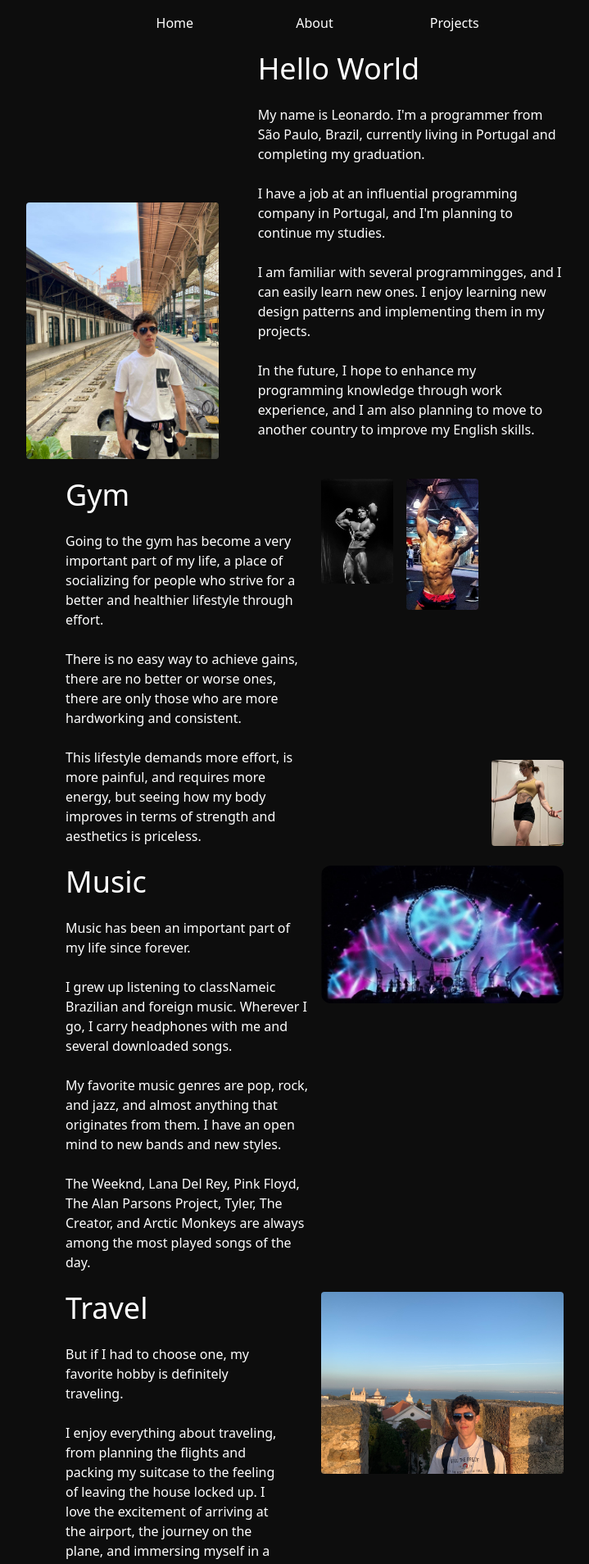
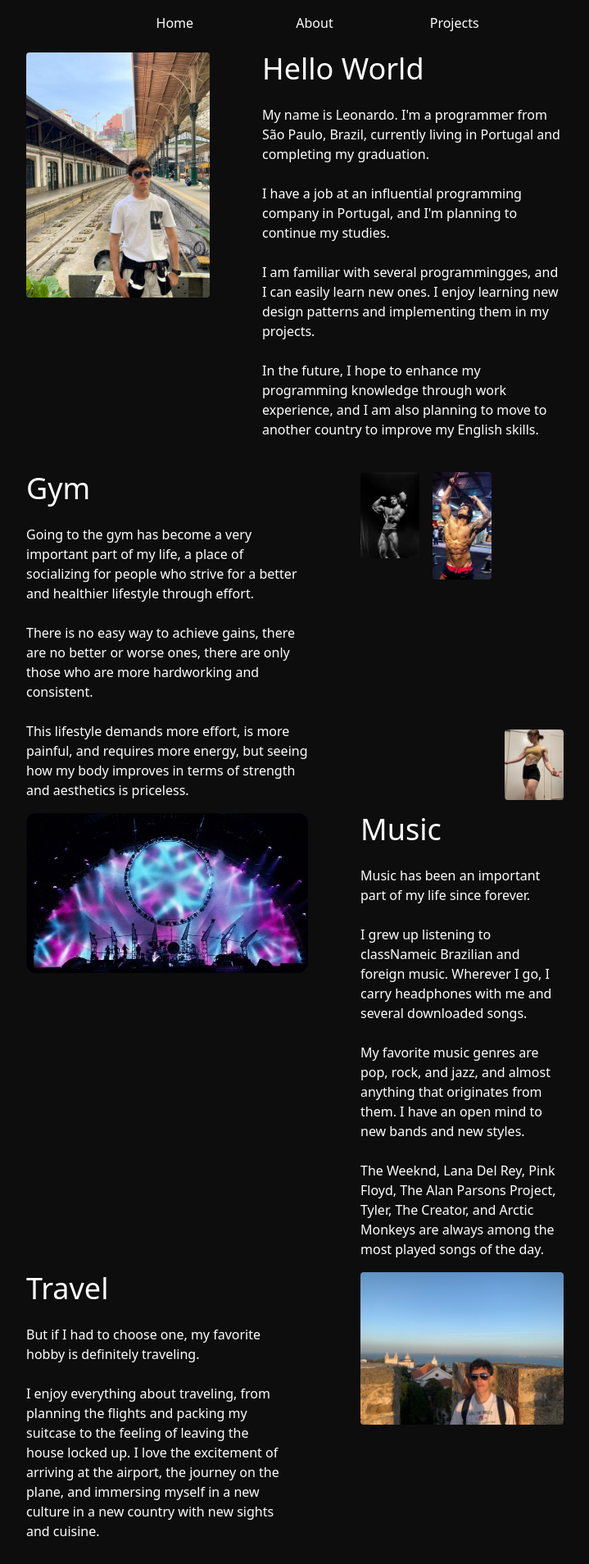
Before and after one commit to leonardo-abreu-programmer/lwo, a Next.js app: page /about in a window 1280 px wide. Shown: the top 1908 px of the page at 82% size, without its empty margins (256-975 px from the left). Built offline with nearby package versions, Linux system fonts and the light colour scheme.

Commit message:
about me page separeted in differents components

```diff
--- a/app/about/page.tsx
+++ b/app/about/page.tsx
@@ -1,107 +1,16 @@
 import Image from 'next/image'
+import Gym from '../../components/gym'
+import Me from '../../components/me'
+import Music from '../../components/music'
+import Travel from '../../components/travel'
 
 export default function Page() {
   return (
     <>
-      <div className="grid xl:grid-cols-3 w-full">
-        <div className="w-full flex xl:items-end p-6 xl:p-0 items-center justify-center">
-          <Image
-            src="/images/alsome.jpg"
-            width={500}
-            height={500}
-            alt="Me again"
-            className="rounded"
-          />
-        </div>
-        <div className="flex flex-col items-start justify-start px-12 xl:col-span-2">
-          <h2 className="pb-6">Hello World</h2>
-          <p>
-              My name is Leonardo. I'm a programmer from São Paulo, Brazil, currently living in Portugal and completing my graduation.<br/><br/>
-              I have a job at an influential programming company in Portugal, and I'm planning to continue my studies.<br/><br/>
-              I am familiar with several programmingges, and I can easily learn new ones. I enjoy learning new design patterns and implementing them in my projects.<br/><br/>
-              In the future, I hope to enhance my programming knowledge through work experience, and I am also planning to move to another country to improve my English skills.<br/><br/>
-          </p>
-        </div>
-      </div>
-
-      <div className="py-6">
-        <div className="grid grid-cols-1 gap-6 px-12">
-
-          <div className="grid xl:grid-cols-2 gap-4">
-            <div>
-              <h2 className="pb-6">Gym</h2>
-              <p>
-                Going to the gym has become a very important part of my life, a place of socializing for people who strive for a better and healthier lifestyle through effort. <br/><br/>
-                There is no easy way to achieve gains, there are no better or worse ones, there are only those who are more hardworking and consistent. <br/><br/>
-                This lifestyle demands more effort, is more painful, and requires more energy, but seeing how my body improves in terms of strength and aesthetics is priceless.
-              </p>
-            </div>
-            <div className="grid grid-cols-3 gap-4 justify-items-start">
-              <Image
-                src="/images/gym.jpg"
-                width={500}
-                height={500}
-                alt="Arnold pose picture"
-                className="rounded"
-              />
-              <Image
-                src="/images/zyzz.jpg"
-                width={500}
-                height={500}
-                alt="Zyzz pose picture"
-                className="rounded"
-              />
-              <div className="flex items-end justify-end">
-                <Image
-                  src="/images/lean.jpg"
-                  width={500}
-                  height={500}
-                  alt="LeanBeefPatty pose picture"
-                  className="rounded"
-                />
-              </div>
-            </div>
-          </div>
-
-          <div className="grid xl:grid-cols-2 gap-4">
-            <Image
-              src="/images/music.jpg"
-              width={500}
-              height={500}
-              alt="Pulse show"
-              className="rounded-xl"
-            />
-            <div className="h-min order-first">
-              <h2 className="pb-6">Music</h2>
-              <p>
-                Music has been an important part of my life since forever. <br/><br/>
-                I grew up listening to classNameic Brazilian and foreign music. Wherever I go, I carry headphones with me and several downloaded songs. <br/><br/>
-                My favorite music genres are pop, rock, and jazz, and almost anything that originates from them. I have an open mind to new bands and new styles. <br/><br/>
-                The Weeknd, Lana Del Rey, Pink Floyd, The Alan Parsons Project, Tyler, The Creator, and Arctic Monkeys are always among the most played songs of the day.
-              </p>
-            </div>
-          </div>
-
-          <div className="grid xl:grid-cols-2 gap-4">
-            <div className="h-min">
-              <h2 className="pb-6">Travel</h2>
-              <p className="pr-6">
-                But if I had to choose one, my favorite hobby is definitely traveling. <br/><br/>
-                I enjoy everything about traveling, from planning the flights and packing my suitcase to the feeling of leaving the house locked up. I love the excitement of arriving at the airport, the journey on the plane, and immersing myself in a new culture in a new country with new sights and cuisine. <br/><br/>
-                So far, I haven't traveled to many places, but I have several photographs of where I've been, and I'm definitely going to see the whole world when I start having my own money.
-              </p>
-            </div>
-            <Image
-              src="/images/travel.jpg"
-              width={500}
-              height={500}
-              alt="Pulse show"
-              className="rounded"
-            />
-          </div>
-
-        </div>
-      </div>
+      <Me/>
+      <Gym/>
+      <Music/>
+      <Travel/>
     </>
   )
 }
--- a/app/layout.tsx
+++ b/app/layout.tsx
@@ -14,10 +14,10 @@ export default function RootLayout({
   children: React.ReactNode
 }) {
   return (
-    <html lang="en" className='min-h-full'>
-      <body className="bg-theme text-white relative w-full h-full">
+    <html lang="en" className='h-full'>
+      <body className="bg-theme text-white relative w-full min-h-full grid">
         <Navbar/>
-        <main className="pt-16 xl:px-72 p-4 grid">
+        <main className="pt-16 pb-12 lg:px-72 p-4 grid gap-4">
           {children}
         </main>
         <Footer/>
--- /dev/null
+++ b/components/gym.tsx
@@ -0,0 +1,43 @@
+import Image from 'next/image'
+
+export default function Gym() {
+  return (
+    <>
+      <div className="grid xl:grid-cols-2 gap-4">
+        <div className="flex flex-col items-start justify-start">
+          <h2 className="pb-6">Gym</h2>
+          <p>
+            Going to the gym has become a very important part of my life, a place of socializing for people who strive for a better and healthier lifestyle through effort. <br/><br/>
+            There is no easy way to achieve gains, there are no better or worse ones, there are only those who are more hardworking and consistent. <br/><br/>
+            This lifestyle demands more effort, is more painful, and requires more energy, but seeing how my body improves in terms of strength and aesthetics is priceless.
+          </p>
+        </div>
+        <div className="grid grid-cols-3 gap-4 justify-items-start lg:px-12">
+          <Image
+            src="/images/gym.jpg"
+            width={500}
+            height={500}
+            alt="Arnold pose picture"
+            className="rounded"
+          />
+          <Image
+            src="/images/zyzz.jpg"
+            width={500}
+            height={500}
+            alt="Zyzz pose picture"
+            className="rounded"
+          />
+          <div className="flex items-end justify-end">
+            <Image
+              src="/images/lean.jpg"
+              width={500}
+              height={500}
+              alt="LeanBeefPatty pose picture"
+              className="rounded"
+            />
+          </div>
+        </div>
+      </div>
+    </>
+  )
+}
--- /dev/null
+++ b/components/me.tsx
@@ -0,0 +1,26 @@
+import Image from 'next/image'
+
+export default function Me() {
+  return (
+    <>
+      <div className="grid justify-items-center gap-4 xl:grid-cols-3 w-full">
+        <Image
+          src="/images/alsome.jpg"
+          width={500}
+          height={500}
+          alt="Me again"
+          className="rounded"
+        />
+        <div className="flex flex-col items-start justify-start lg:px-12 xl:col-span-2">
+          <h2 className="pb-6">Hello World</h2>
+          <p>
+              My name is Leonardo. I'm a programmer from São Paulo, Brazil, currently living in Portugal and completing my graduation.<br/><br/>
+              I have a job at an influential programming company in Portugal, and I'm planning to continue my studies.<br/><br/>
+              I am familiar with several programmingges, and I can easily learn new ones. I enjoy learning new design patterns and implementing them in my projects.<br/><br/>
+              In the future, I hope to enhance my programming knowledge through work experience, and I am also planning to move to another country to improve my English skills.<br/><br/>
+          </p>
+        </div>
+      </div>
+    </>
+  )
+}
--- /dev/null
+++ b/components/music.tsx
@@ -0,0 +1,24 @@
+import Image from 'next/image'
+
+export default function Music() {
+  return (
+    <div className="grid xl:grid-cols-2 gap-4">
+        <Image
+          src="/images/music.jpg"
+          width={700}
+          height={700}
+          alt="Pulse show"
+          className="rounded-xl"
+        />
+        <div className="order-first lg:order-last lg:px-12">
+          <h2 className="pb-6">Music</h2>
+          <p>
+            Music has been an important part of my life since forever. <br/><br/>
+            I grew up listening to classNameic Brazilian and foreign music. Wherever I go, I carry headphones with me and several downloaded songs. <br/><br/>
+            My favorite music genres are pop, rock, and jazz, and almost anything that originates from them. I have an open mind to new bands and new styles. <br/><br/>
+            The Weeknd, Lana Del Rey, Pink Floyd, The Alan Parsons Project, Tyler, The Creator, and Arctic Monkeys are always among the most played songs of the day.
+          </p>
+        </div>
+      </div>
+  )
+}
--- /dev/null
+++ b/components/travel.tsx
@@ -0,0 +1,25 @@
+import Image from 'next/image'
+
+export default function Travel() {
+  return (
+    <div className="grid xl:grid-cols-2 gap-4">
+        <div className="h-min">
+          <h2 className="pb-6">Travel</h2>
+          <p className="pr-6">
+            But if I had to choose one, my favorite hobby is definitely traveling. <br/><br/>
+            I enjoy everything about traveling, from planning the flights and packing my suitcase to the feeling of leaving the house locked up. I love the excitement of arriving at the airport, the journey on the plane, and immersing myself in a new culture in a new country with new sights and cuisine. <br/><br/>
+            So far, I haven't traveled to many places, but I have several photographs of where I've been, and I'm definitely going to see the whole world when I start having my own money.
+          </p>
+        </div>
+        <div className='lg:px-12'>
+          <Image
+            src="/images/travel.jpg"
+            width={700}
+            height={700}
+            alt="Pulse show"
+            className="rounded"
+          />
+        </div>
+      </div>
+  )
+}
```
